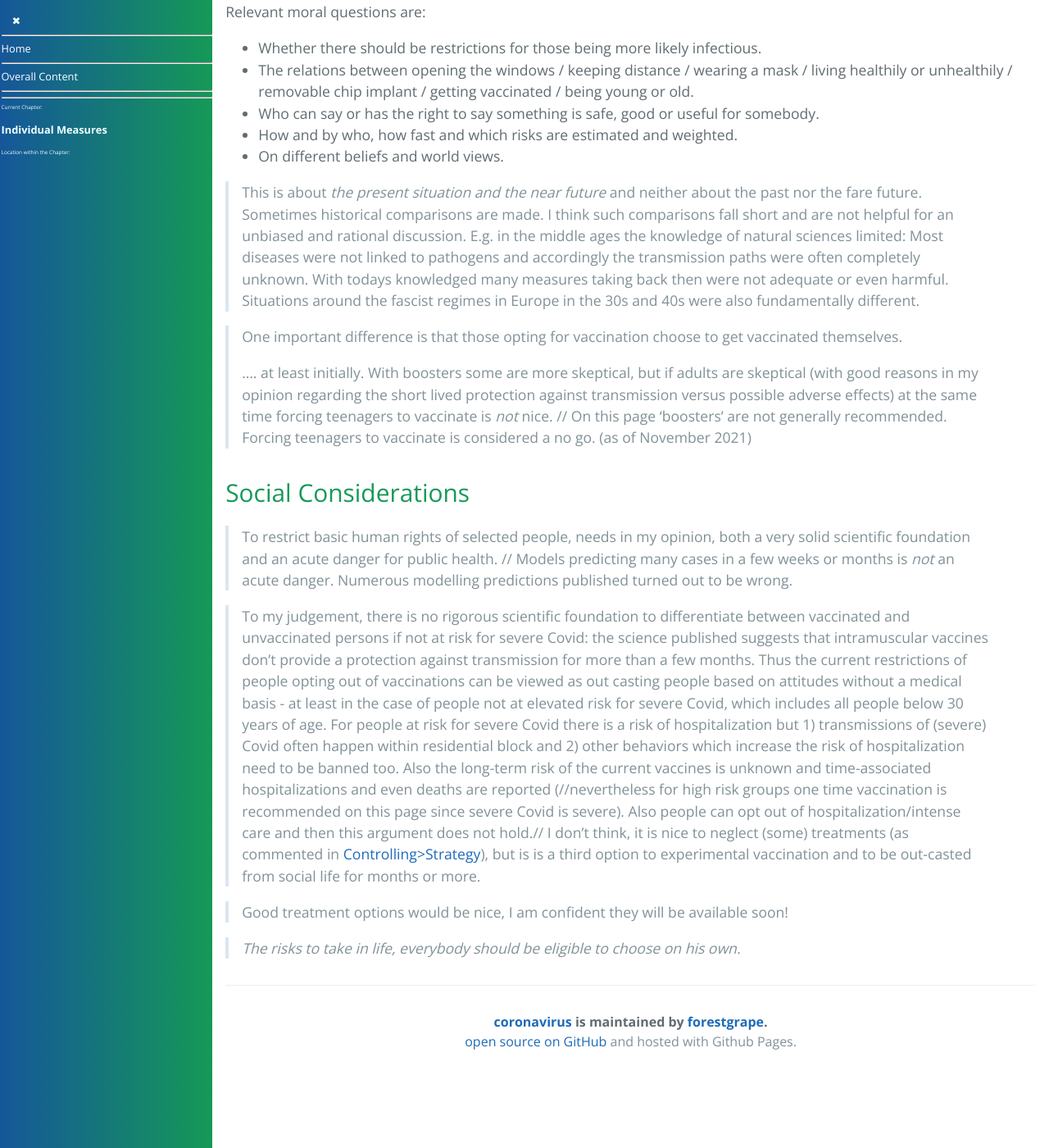
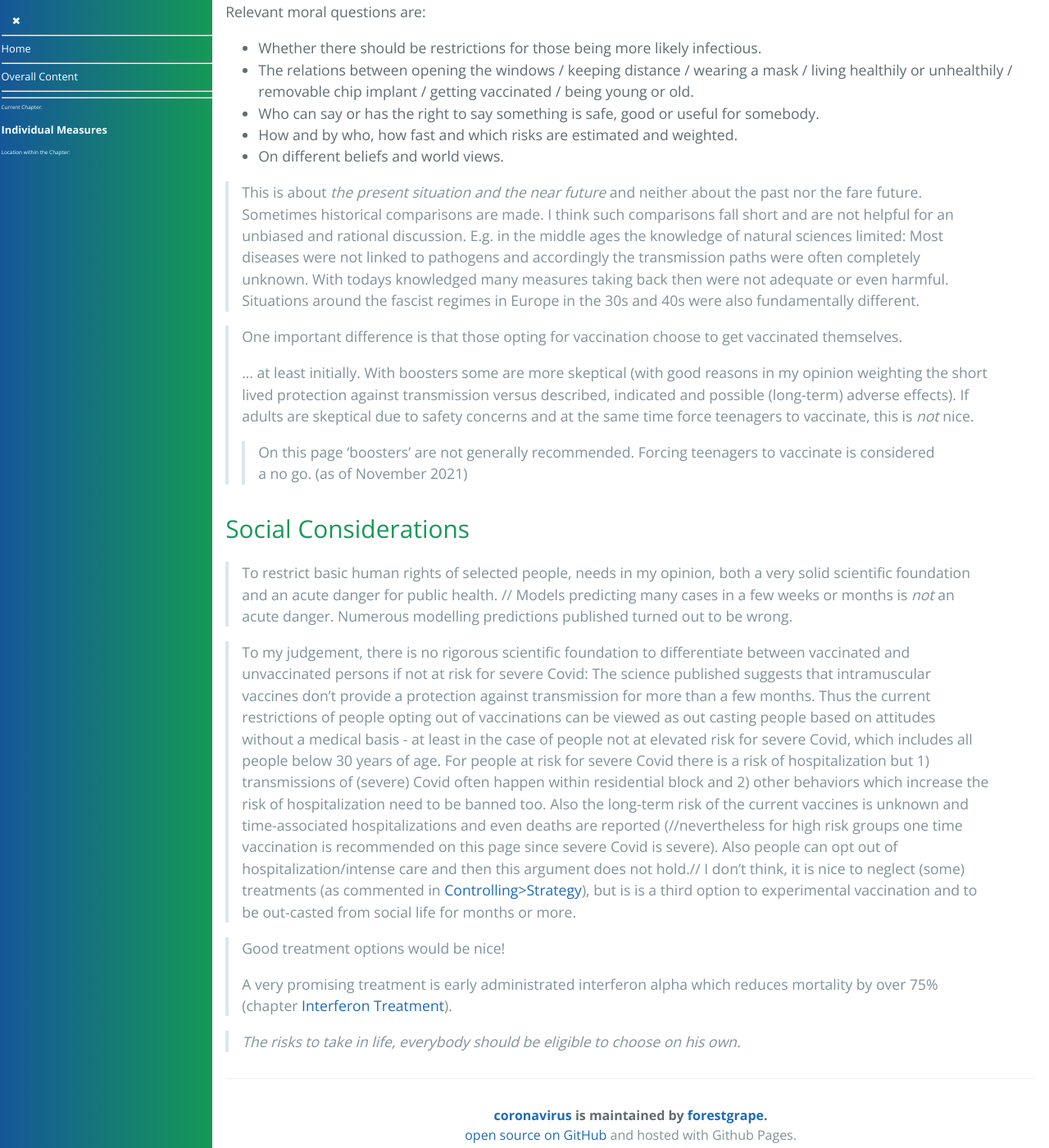
Before and after one commit to forestgrape/coronavirus, a Jekyll site: the page built from 7_social/individual_measures.md, in a window 1280 px wide and 1400 px high, scrolled down 1089 px. Shown: the whole window at 82% size. Built offline with Jekyll 4.4.1, drawn with Linux system fonts in a browser that asks for light colours; our own code applies the rules of GitHub Pages for plain Markdown files; some of the changed text lies outside the part shown.

Commit message:
formulations and clarifications

```diff
--- a/7_social/individual_measures.md
+++ b/7_social/individual_measures.md
@@ -3,7 +3,7 @@
 ## Considerations on Increased R Value
 In my opinion, measures should  not target individuals and accordingly not be based on individual R values. Measures should target risky situations. Risky is mainly dry indoor air (chapter [Spread analysis](../5_epidemiological/spread_analyses.md)). Dry indoor air can be ventilated, cleaned and humidified ([Good air certificate](../7_social/good_air.md)).
 
-> I am aware that many (governments, scientists, doctors, parliaments, citizens) around the world assume that currently available intramuscular vaccines (e.g. 'mRNA' and 'Adeno-virus-with-spike' vaccines) are risk free and provide a useful protection against transmission. The supposedly reduced transmission and susceptibility is taken as a reason to restrict elementary rights and the freedom in varying degrees for those not vaccinated. While those vaccinated even at high rates of Covid hospitalizations are can do near everything even with symptoms and without antigen tests (// for airplane travel and large scale events I consider e.g. antigen tests as appropriate when hospitalization rates are high).
+> I am aware that many (governments, scientists, doctors, parliaments, citizens) around the world assume that currently available intramuscular vaccines (e.g. 'mRNA' and 'Adeno-virus-with-spike' vaccines) are risk free and provide a useful protection against transmission. The supposedly reduced transmission and susceptibility is taken as a reason to restrict elementary rights and the freedom in varying degrees for those not vaccinated. While those vaccinated - even at high rates of Covid hospitalizations - can do near everything even with symptoms and often without any tests (// for airplane travel and large scale events I consider e.g. antigen tests as appropriate when hospitalization rates are high).
 
 > A concise and pointed comment "[Covid-19 Vaccine Mandates Are Now Pointless](../5_epidemiological/individual_susceptibility_and_transmission.md#pierpont)" is by Pierpont (some errata however, see notes at the reference.)
 
@@ -32,14 +32,19 @@
 
 > One important difference is that those opting for vaccination choose to get vaccinated themselves.
 >
-> .... at least initially. With boosters some are more skeptical, but if adults are skeptical (with good reasons in my opinion regarding the short lived protection against transmission versus possible adverse effects) at the same time forcing teenagers to vaccinate is *not* nice. // On this page 'boosters' are not generally recommended. Forcing teenagers to vaccinate is considered a no go. (as of November 2021)
+> ... at least initially. With boosters some are more skeptical (with good reasons in my opinion weighting the short lived protection against transmission versus described, indicated and possible (long-term) adverse effects). If adults are skeptical due to safety concerns and at the same time force teenagers to vaccinate, this is *not* nice.
+>
+>>On this page 'boosters' are not generally recommended. Forcing teenagers to vaccinate is considered a no go. (as of November 2021)
 
 
 ### Social Considerations
 > To restrict basic human rights of selected people, needs in my opinion, both a very solid scientific foundation and an acute danger for public health. // Models predicting many cases in a few weeks or months is *not* an acute danger. Numerous modelling predictions published turned out to be wrong.
 
-> To my judgement, there is no rigorous scientific foundation to differentiate between vaccinated and unvaccinated persons if not at risk for severe Covid: the science published suggests that intramuscular vaccines don't provide a protection against transmission for more than a few months. Thus the current restrictions of people opting out of vaccinations can be viewed as out casting people based on attitudes without a medical basis - at least in the case of people not at elevated risk for severe Covid, which includes all people below 30 years of age. For people at risk for severe Covid there is a risk of hospitalization but 1) transmissions of (severe) Covid often happen within residential block and 2) other behaviors which increase the risk of hospitalization need to be banned too. Also the long-term risk of the current vaccines is unknown and time-associated hospitalizations and even deaths are reported (//nevertheless for high risk groups one time vaccination is recommended on this page since severe Covid is severe). Also people can opt out of hospitalization/intense care and then this argument does not hold.// I don't think, it is nice to neglect (some) treatments (as commented in [Controlling>Strategy](controlling.md#strategy)), but is is a third option to experimental vaccination and to be out-casted from social life for months or more.
+> To my judgement, there is no rigorous scientific foundation to differentiate between vaccinated and unvaccinated persons if not at risk for severe Covid: The science published suggests that intramuscular vaccines don't provide a protection against transmission for more than a few months. Thus the current restrictions of people opting out of vaccinations can be viewed as out casting people based on attitudes without a medical basis - at least in the case of people not at elevated risk for severe Covid, which includes all people below 30 years of age. For people at risk for severe Covid there is a risk of hospitalization but 1) transmissions of (severe) Covid often happen within residential block and 2) other behaviors which increase the risk of hospitalization need to be banned too. Also the long-term risk of the current vaccines is unknown and time-associated hospitalizations and even deaths are reported (//nevertheless for high risk groups one time vaccination is recommended on this page since severe Covid is severe). Also people can opt out of hospitalization/intense care and then this argument does not hold.// I don't think, it is nice to neglect (some) treatments (as commented in [Controlling>Strategy](controlling.md#strategy)), but is is a third option to experimental vaccination and to be out-casted from social life for months or more.
 
-> Good treatment options would be nice, I am confident they will be available soon!
+> Good treatment options would be nice!
+>
+> A very promising treatment is early administrated interferon alpha which reduces mortality by over 75% (chapter [Interferon Treatment](../6_prevention_and_treatment/interferon.md)).
+
 
 > *The risks to take in life, everybody should be eligible to choose on his own.*
```
Also changed, not shown: other parts of 7_social/individual_measures.md (+1 -1 lines).
